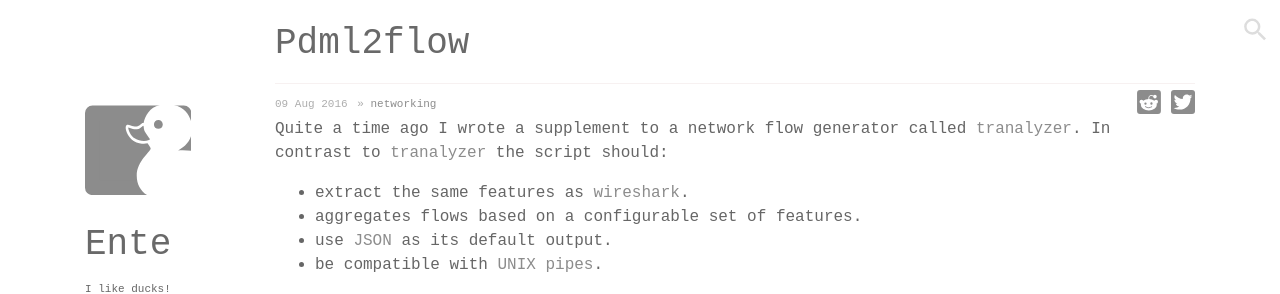
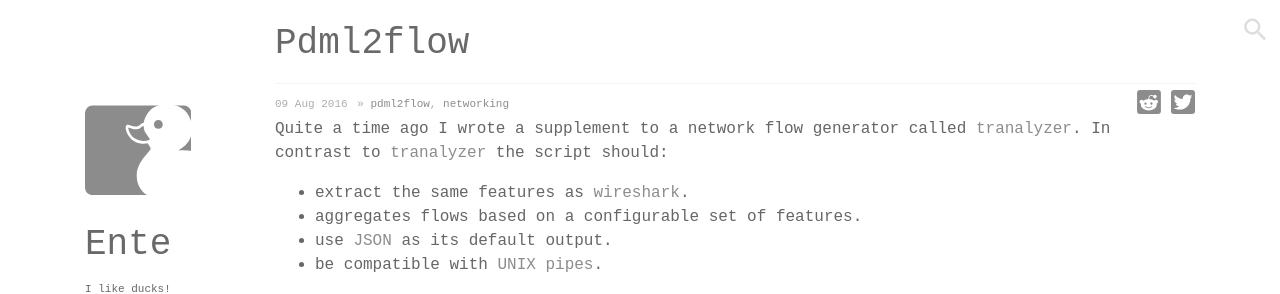
Before and after one commit to Enteee/duckpond.ch, a Jekyll site: the page built from _posts/2016-08-09-pdml2flow.md, in a window 1280 px wide and 900 px high. Shown: the top 294 px of the window. Built offline with Jekyll 4.4.1, drawn with Linux system fonts in a browser that asks for light colours; formulas are drawn with MathJax 3; comment, search, counter and statistics services are not loaded.

Commit message:
Add pdml2flow category

```diff
--- a/_posts/2016-08-09-pdml2flow.md
+++ b/_posts/2016-08-09-pdml2flow.md
@@ -1,7 +1,7 @@
 ---
 layout: post
 keywords: [pdml, wireshark, flow, network]
-categories: [networking]
+categories: [pdml2flow, networking]
 ---
 
 Quite a time ago I wrote a supplement to a network flow generator called [tranalyzer]. In contrast to [tranalyzer] the script should:
```
Also changed, not shown: category/pdml2flow.md (added, +5 -0 lines), 1 other file.
